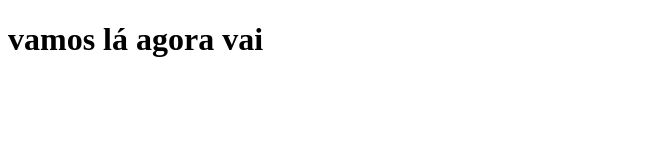
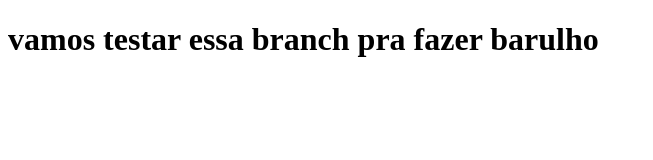
Before and after one commit to Diogomes/Front-End, a plain HTML site: page HTML CSS JS/site/index.html in a window 1280 px wide. Shown: the whole page, without its empty margins (0-653 px from the left). Drawn offline with Linux system fonts and the light colour scheme.

Commit message:
mais algumas pequenas mudanças

```diff
--- a/HTML CSS JS/site/index.html
+++ b/HTML CSS JS/site/index.html
@@ -3,5 +3,5 @@
     <head>
         <title>e aí meu vei</title>
     </head>
-    <h1>vamos lá agora vai</h1>
+    <h1>vamos testar essa branch pra fazer barulho</h1>
 </html>
```
Also changed, not shown: 1 other file.
